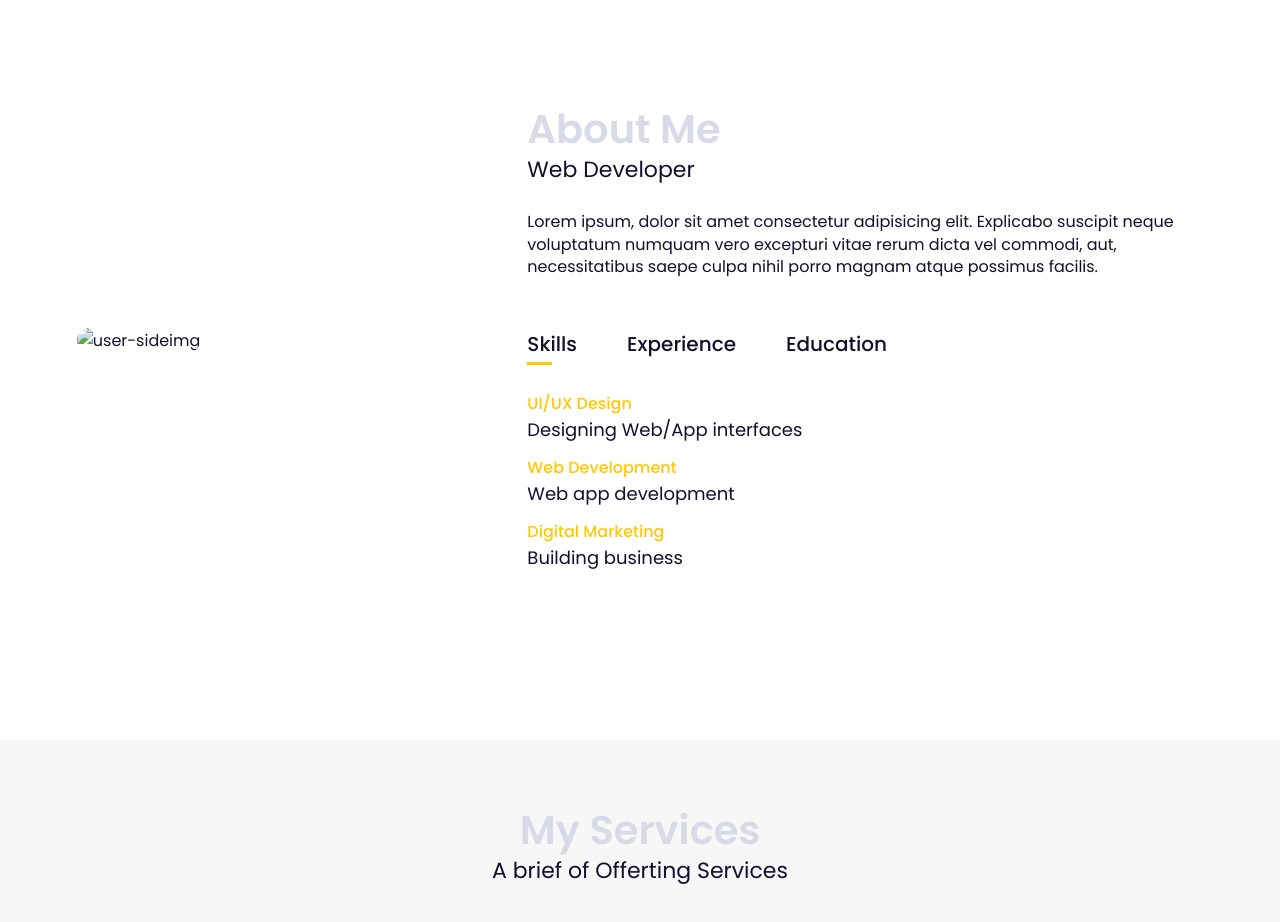
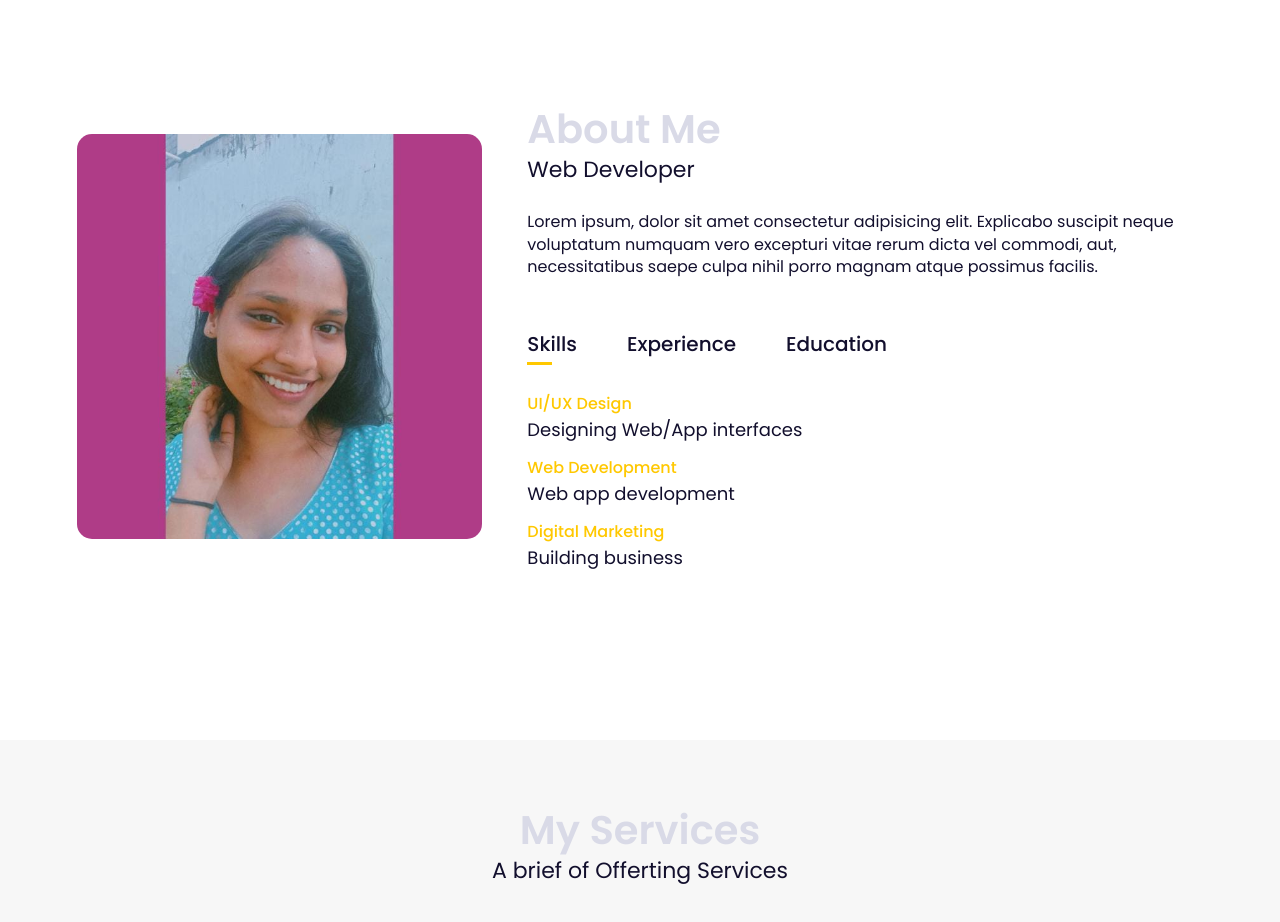
Before and after one commit to DhirajSahu18/Portfolio2, a plain HTML site: page index.html in a window 1280 px wide. Shown: the part 860-1782 px from the top of the page. Drawn offline with Linux system fonts and the light colour scheme.

Commit message:
Update index.html

```diff
--- a/index.html
+++ b/index.html
@@ -60,7 +60,7 @@ Copyright: ©MdRasen -->
       <!-- About section -->
       <section id="about">
         <div class="about-left">
-          <img src="assets/aboutimg.jpg" alt="user-sideimg" />
+          <img src="assets/aboutimg.jpeg" alt="user-sideimg" />
         </div>
         <div class="about-right">
           <div class="section-title">
```
